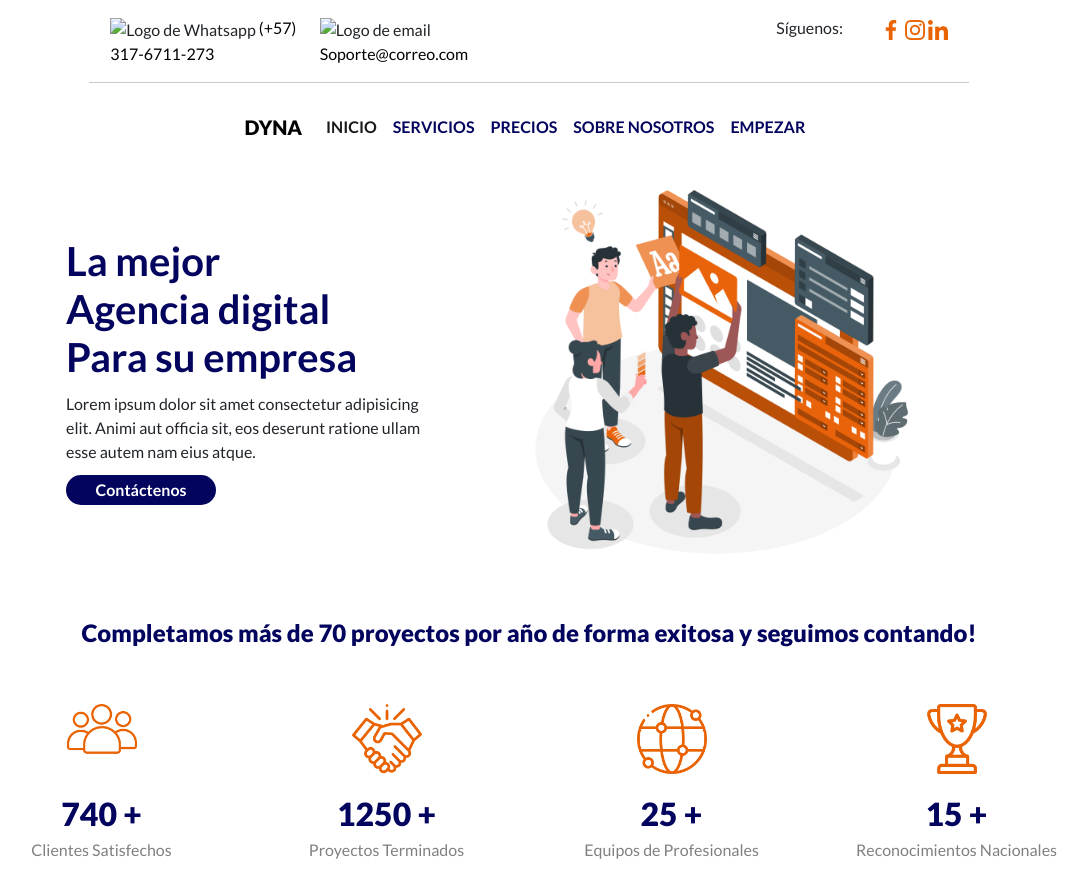
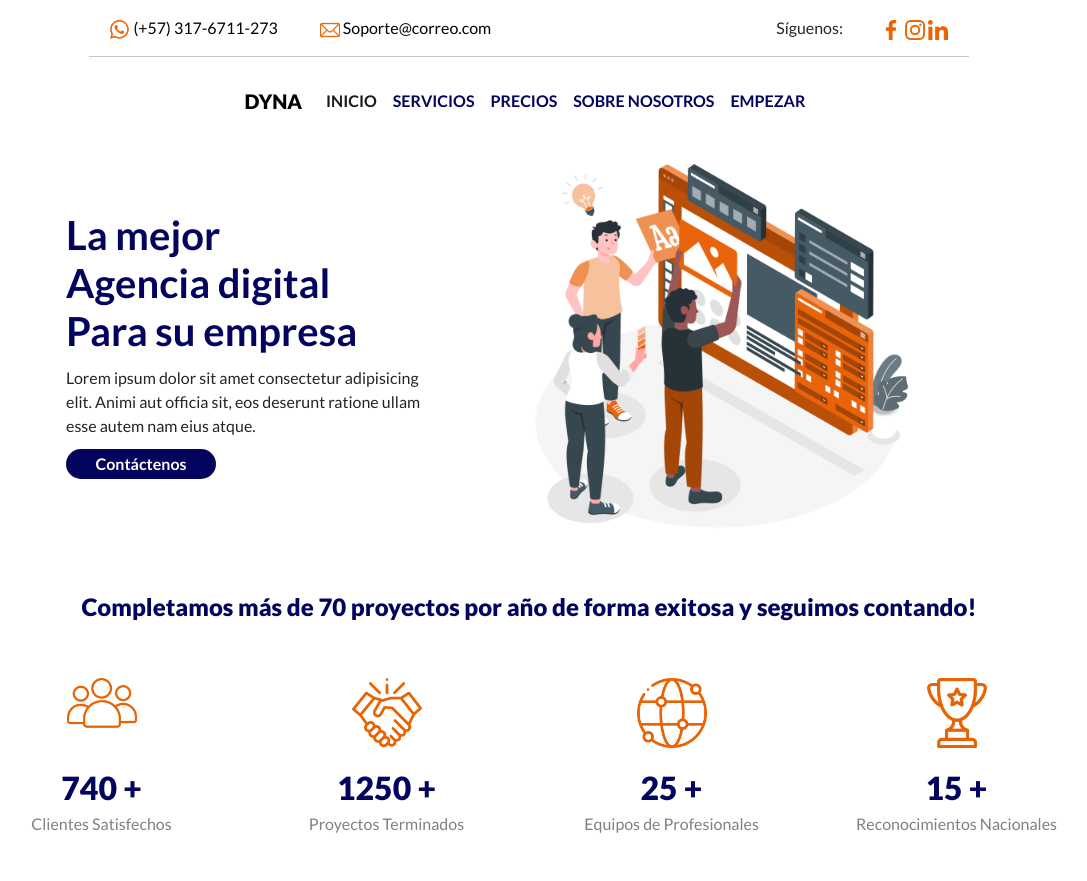
Before and after one commit to luisfdelalma/PreEntrega2DeLaTorre, a plain HTML site: page index.html in a window 1280 px wide. Shown: the top 881 px of the page, without its empty margins (111-1198 px from the left). Drawn offline with nearby package versions, Linux system fonts and the light colour scheme.

Commit message:
prueba 4 imagenes

```diff
--- a/index.html
+++ b/index.html
@@ -15,11 +15,11 @@
             <div class="PreHeader container-fluid d-none d-lg-block">
                 <div class="row g-0 mt-3">
                     <div class="col-md-2 offset-2">
-                        <img src="../PreEntrega2/imagenes/whatsapp.png" alt="Logo de Whatsapp" height="20px">
+                        <img src="./imagenes/whatsapp.png" alt="Logo de Whatsapp" height="20px">
                     <a href="https://wa.me/573176711273" target="_blank"> (+57) 317-6711-273</a>
                     </div>
                     <div class="col-md-2">
-                        <img src="../PreEntrega2/imagenes/email.png" alt="Logo de email" height="20px">
+                        <img src="./imagenes/email.png" alt="Logo de email" height="20px">
                         <a href="mailto:Soporte@correo.com">Soporte@correo.com</a>
                     </div>
                     <div class="col-md-1 offset-2 text-end">
```
